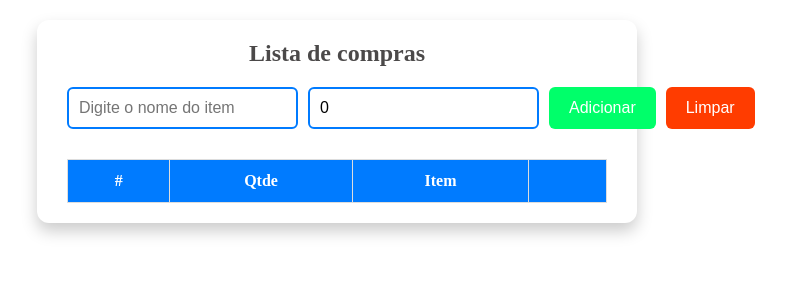
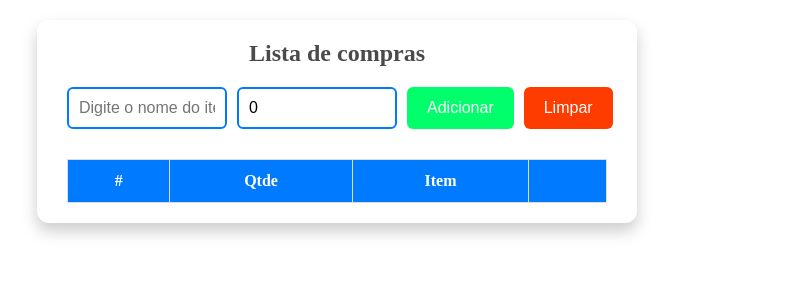
Before and after one commit to BrenoAissa/lista-compras, an Angular app: page / in a window 1280 px wide. Shown: the top 300 px of the page, without its empty margins (303-1089 px from the left). Built offline with nearby package versions, Linux system fonts and the light colour scheme.

Commit message:
fix(ui): fix button layout issue

```diff
--- a/src/app/lista-compras/lista-compras.component.scss
+++ b/src/app/lista-compras/lista-compras.component.scss
@@ -33,6 +33,7 @@ input {
     border: 2px solid #007bff;
     border-radius: 6px;
     font-size: 16px;
+    max-width: 160px;
 }
 
 input:focus {
@@ -142,4 +143,7 @@ input[type="checkbox"] {
     .id-tabela {
         display: none;
     }
+    input {
+    max-width: none;
+    }
 }
--- a/src/app/lista-compras/lista-compras.component.ts
+++ b/src/app/lista-compras/lista-compras.component.ts
@@ -43,6 +43,7 @@ export class ListaComprasComponent implements OnInit{
 
   riscarItem(itemLista: ItemLista){
     itemLista.comprado = !itemLista.comprado;
+    console.log(itemLista);
     this.salvarLista();
   }
 
```
